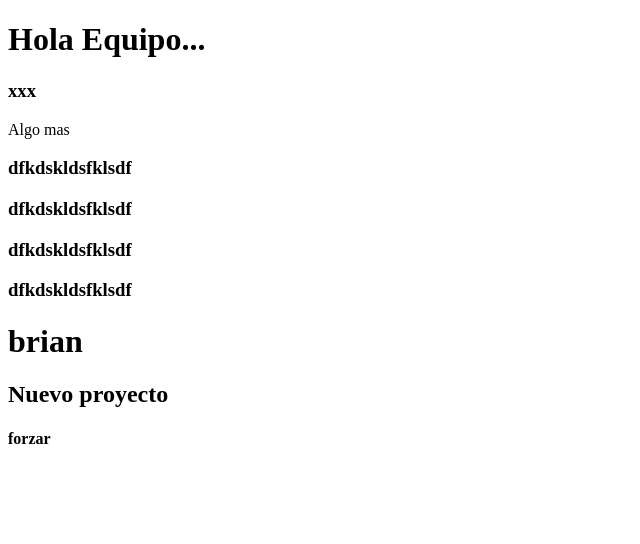
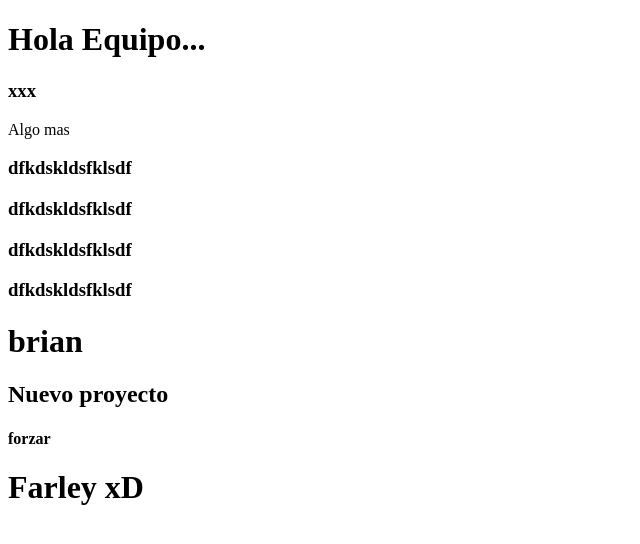
Before and after one commit to proyectofullstack/practicaGitEquipo, a plain HTML site: page index.html in a window 1280 px wide. Shown: the whole page, without its empty margins (0-640 px from the left). Drawn offline with Linux system fonts and the light colour scheme.

Commit message:
Cambio Farley

```diff
--- a/index.html
+++ b/index.html
@@ -1,11 +1,13 @@
 <!DOCTYPE html>
 <html lang="en">
+
 <head>
     <meta charset="UTF-8">
     <meta http-equiv="X-UA-Compatible" content="IE=edge">
     <meta name="viewport" content="width=device-width, initial-scale=1.0">
     <title>Document</title>
 </head>
+
 <body>
 
     <h1>Hola Equipo...</h1>
@@ -16,9 +18,11 @@
     <h3>dfkdskldsfklsdf</h3>
     <h3>dfkdskldsfklsdf</h3>
     <h3>dfkdskldsfklsdf</h3>
-     <h1>brian</h1>
+    <h1>brian</h1>
     <h2>Nuevo proyecto</h2>
 
     <h4>forzar</h4>
+    <h1>Farley xD</h1>
 </body>
+
 </html
```
